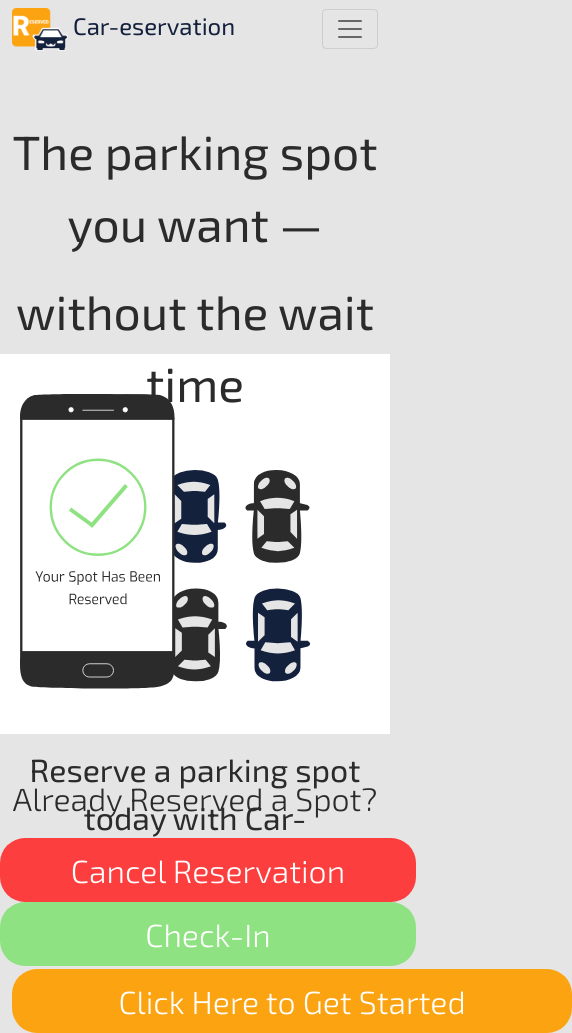
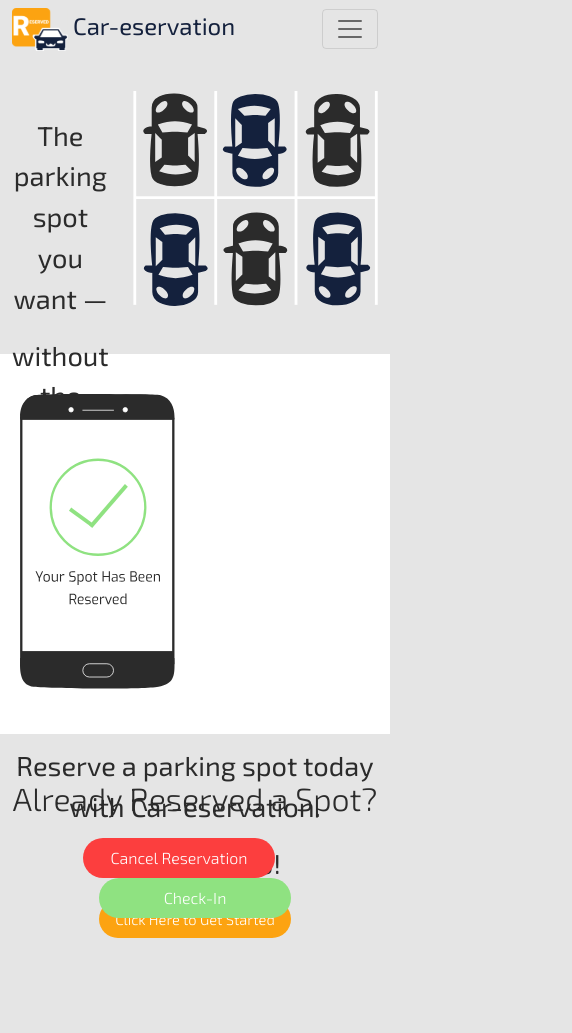
Before and after one commit to cmtnguyen/CS160-project, a React (Create React App) app: page / in a window 390 px wide. Shown: the whole page, 572 px wide, since content can reach past the window. After the commit the page ends 987 px from the top, so only its background shows below. Built offline with nearby package versions, Linux system fonts and the light colour scheme; no server answers.

Commit message:
made changes to Landing Page to allow for a more responsive design

```diff
--- a/src/Components/Pages/LandingPage/LandingPage.module.css
+++ b/src/Components/Pages/LandingPage/LandingPage.module.css
@@ -9,6 +9,7 @@
   width: 100%;
   height: 45vh;
 }
+
 .footer {
   color: var(--black);
   text-align: center;
@@ -18,7 +19,7 @@
 
 .landingHeader {
   padding-top: 3.5rem;
-  font-size: 3rem;
+  font-size: 2.7rem;
 }
 
 .landingSub {
@@ -82,3 +83,72 @@
 .checkIn:hover {
   background-color: var(--dark-green);
 }
+
+@media only screen and (max-width: 1200px){
+  .landingHeader{
+    font-size: 2rem;
+  }
+
+  .landingSub {
+    font-size: 1.8rem;
+  }
+
+  .reserve {
+    width: 25rem;
+    font-size: 1.6rem;
+  }
+
+  .cancel, .checkIn{
+    width: 25rem;
+    font-size: 1.6rem;
+  }
+  .cancel{
+    margin-right: 2rem;
+  }
+}
+
+@media only screen and (max-width: 910px){
+  .landingHeader{
+    font-size: 1.8rem;
+  }
+
+  .landingSub {
+    font-size: 1.6rem;
+  }
+
+  .reserve {
+    width: 16rem;
+    font-size: 1.25rem;
+  }
+
+  .cancel, .checkIn{
+    width: 16rem;
+    font-size: 1.6rem;
+  }
+  .cancel{
+    margin-right: 2rem;
+  }
+}
+
+@media only screen and (max-width: 630px){
+  .landingHeader {
+    font-size: 1.7rem;
+  }
+
+  .landingSub {
+    font-size: 1.7rem;
+  }
+
+  .reserve {
+    width: 12rem;
+    font-size: 0.921rem;
+  }
+
+  .cancel, .checkIn{
+    width: 12rem;
+    font-size: 1rem;
+  }
+  .cancel{
+    margin-right: 2rem;
+  }
+}
```
